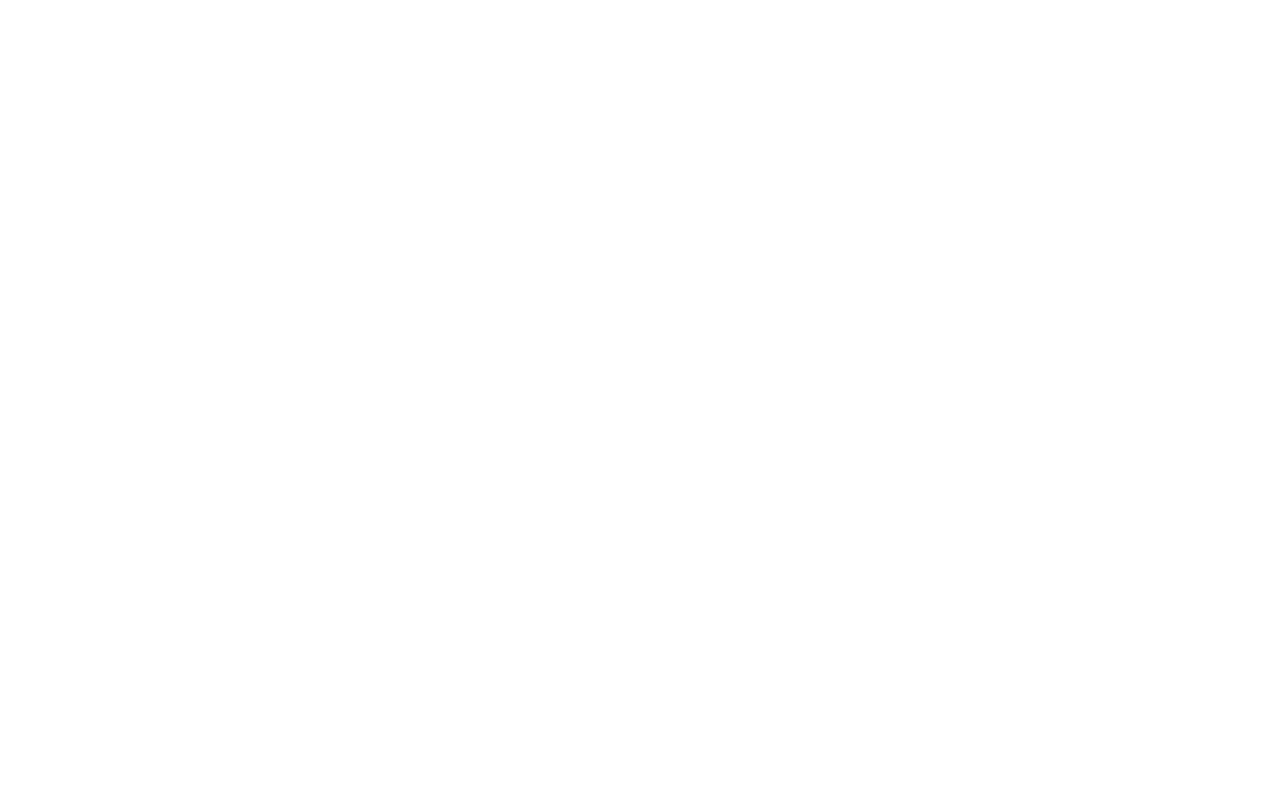
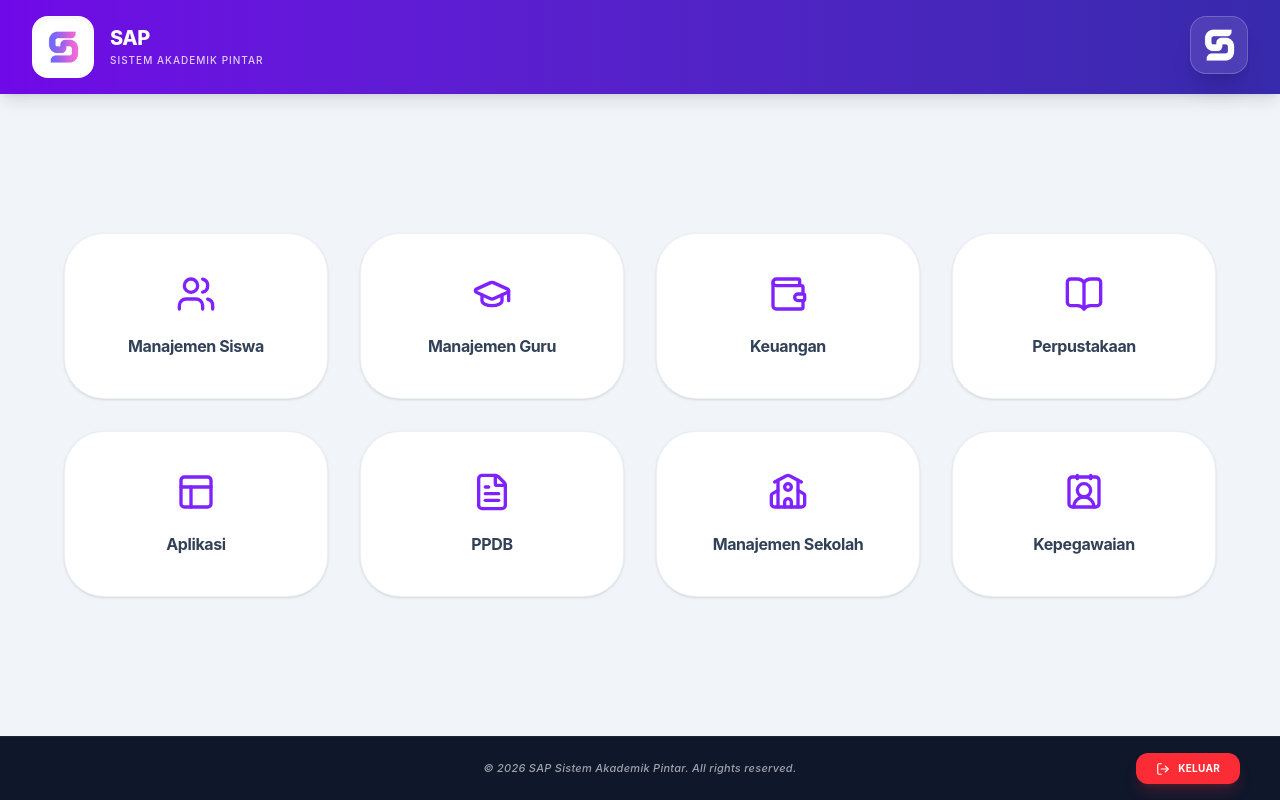
Before and after one commit to Andikarizkiferdianto/mini-project-fe, a React (Vite) app: page /dashboard-admin in a window 1280 px wide. Before the commit this address had no page. Built offline with nearby package versions, Linux system fonts and the light colour scheme.

Commit message:
buat pages dashboard admin

```diff
--- a/package.json
+++ b/package.json
@@ -11,6 +11,8 @@
   },
   "dependencies": {
     "axios": "^1.15.0",
+    "framer-motion": "^12.38.0",
+    "lucide-react": "^1.8.0",
     "react": "^19.2.4",
     "react-dom": "^19.2.4",
     "react-router-dom": "^7.14.0",
--- a/src/App.jsx
+++ b/src/App.jsx
@@ -1,7 +1,8 @@
 import React from 'react';
 import { BrowserRouter as Router, Routes, Route } from 'react-router-dom';
 import LandingPage from './components/Landingpage';
-import Login from './LoginAdmin/Login'; // <--- Tanpa kata 'components' karena foldernya di luar
+import Login from './LoginAdmin/Login';
+import DashboardAdmin from './Pages/DashboardAdmin';
 
 function App() {
   return (
@@ -9,6 +10,7 @@
       <Routes>
         <Route path="/" element={<LandingPage />} />
         <Route path="/login" element={<Login />} />
+        <Route path="/dashboard-admin" element={<DashboardAdmin />} />
       </Routes>
     </Router>
   );
--- /dev/null
+++ b/src/Pages/DashboardAdmin.jsx
@@ -0,0 +1,95 @@
+import React from 'react';
+import { useNavigate } from 'react-router-dom';
+import { motion } from 'framer-motion';
+import {
+  Users, GraduationCap, Wallet, BookOpen,
+  Layout, FileText, School, Contact2, LogOut
+} from 'lucide-react';
+import LogoSap from '../assets/LogoSap.png';
+
+const DashboardAdmin = () => {
+  const navigate = useNavigate();
+
+  const menus = [
+    { title: "Manajemen Siswa", icon: <Users size={40} /> },
+    { title: "Manajemen Guru", icon: <GraduationCap size={40} /> },
+    { title: "Keuangan", icon: <Wallet size={40} /> },
+    { title: "Perpustakaan", icon: <BookOpen size={40} /> },
+    { title: "Aplikasi", icon: <Layout size={40} /> },
+    { title: "PPDB", icon: <FileText size={40} /> },
+    { title: "Manajemen Sekolah", icon: <School size={40} /> },
+    { title: "Kepegawaian", icon: <Contact2 size={40} /> },
+  ];
+
+  return (
+    <div className="min-h-screen bg-slate-100 flex flex-col">
+      <div className="bg-gradient-to-r from-violet-700 to-indigo-800 shadow-lg px-8 py-4 flex justify-between items-center text-white relative z-10">
+
+        <div className="flex items-center gap-4">
+          <div className="bg-white p-2.5 rounded-2xl shadow-inner border border-white/10">
+            <img src={LogoSap} alt="logo" className="w-10 h-10 object-contain" />
+          </div>
+          <div>
+            <h1 className="font-extrabold text-xl tracking-tight leading-tight">SAP</h1>
+            <p className="text-[10px] font-medium opacity-80 mt-0.5 uppercase tracking-widest">Sistem Akademik Pintar</p>
+          </div>
+        </div>
+
+        <div className="flex items-center gap-5">
+          <motion.div
+            className="bg-white/10 p-2 rounded-2xl border border-white/20 shadow-xl cursor-pointer"
+            animate={{
+              y: [0, -8, 0],
+            }}
+            transition={{
+              duration: 3,
+              ease: "easeInOut",
+              repeat: Infinity,
+            }}
+            whileHover={{ scale: 1.1, rotate: 5 }}
+          >
+            <img
+              src={LogoSap}
+              alt="Profile Logo"
+              className="w-10 h-10 object-contain invert brightness-0" // Dibuat putih bersih agar kontras
+            />
+          </motion.div>
+        </div>
+      </div>
+
+      <div className="flex-1 flex items-center justify-center p-6 lg:p-12 relative overflow-hidden">
+        <div className="max-w-6xl w-full grid grid-cols-1 sm:grid-cols-2 lg:grid-cols-4 gap-8 relative z-10">
+          {menus.map((menu, index) => (
+            <motion.div
+              key={index}
+              className="bg-white p-10 rounded-[2.5rem] shadow-sm border border-slate-200/60 hover:shadow-2xl hover:shadow-violet-200 transition-all duration-500 flex flex-col items-center justify-center gap-5 cursor-pointer group"
+              whileHover={{ y: -10 }}
+            >
+              <div className="text-violet-600 group-hover:scale-110 transition-transform duration-300">
+                {menu.icon}
+              </div>
+              <span className="font-bold text-slate-700 text-center tracking-tight group-hover:text-violet-700 transition-colors">
+                {menu.title}
+              </span>
+            </motion.div>
+          ))}
+        </div>
+      </div>
+
+      <footer className="bg-slate-900 text-white flex justify-between items-center px-10 py-4 text-[11px] font-medium tracking-wide border-t border-white/5 relative z-10">
+        <div className="hidden md:block w-32"></div>
+        <div className="absolute left-1/2 -translate-x-1/2 opacity-60 italic text-center">
+          © 2026 SAP Sistem Akademik Pintar. All rights reserved.
+        </div>
+        <button
+          onClick={() => navigate('/')}
+          className="bg-red-500 hover:bg-red-600 px-5 py-2 rounded-xl flex items-center gap-2 transition-all active:scale-95 shadow-lg shadow-red-500/20 uppercase font-bold text-[10px]"
+        >
+          <LogOut size={14} /> Keluar
+        </button>
+      </footer>
+    </div>
+  );
+};
+
+export default DashboardAdmin;
```
Also changed, not shown: src/components/Contactform.jsx (+146 -15 lines), 1 other file (tests, documents, lock files or other folders).
